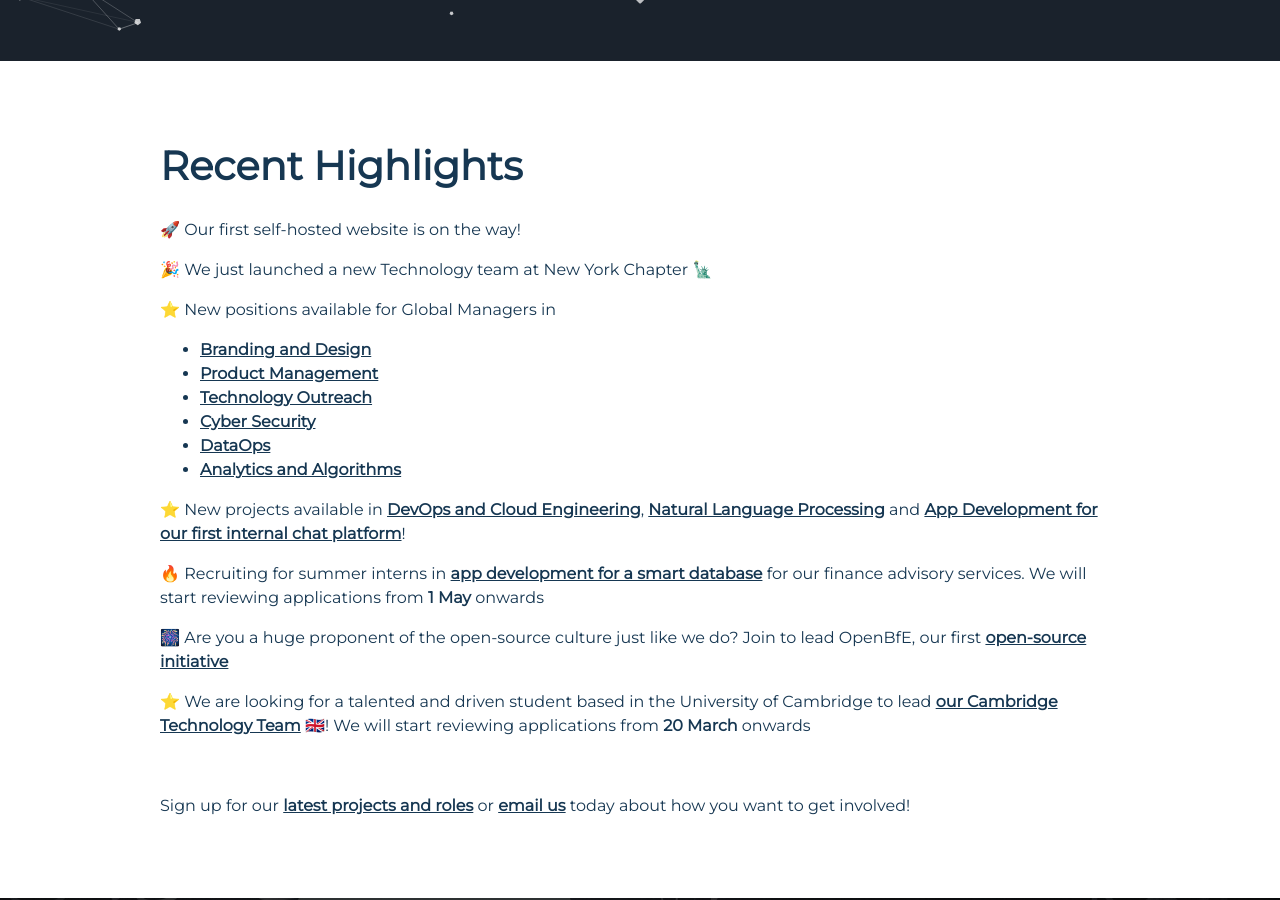
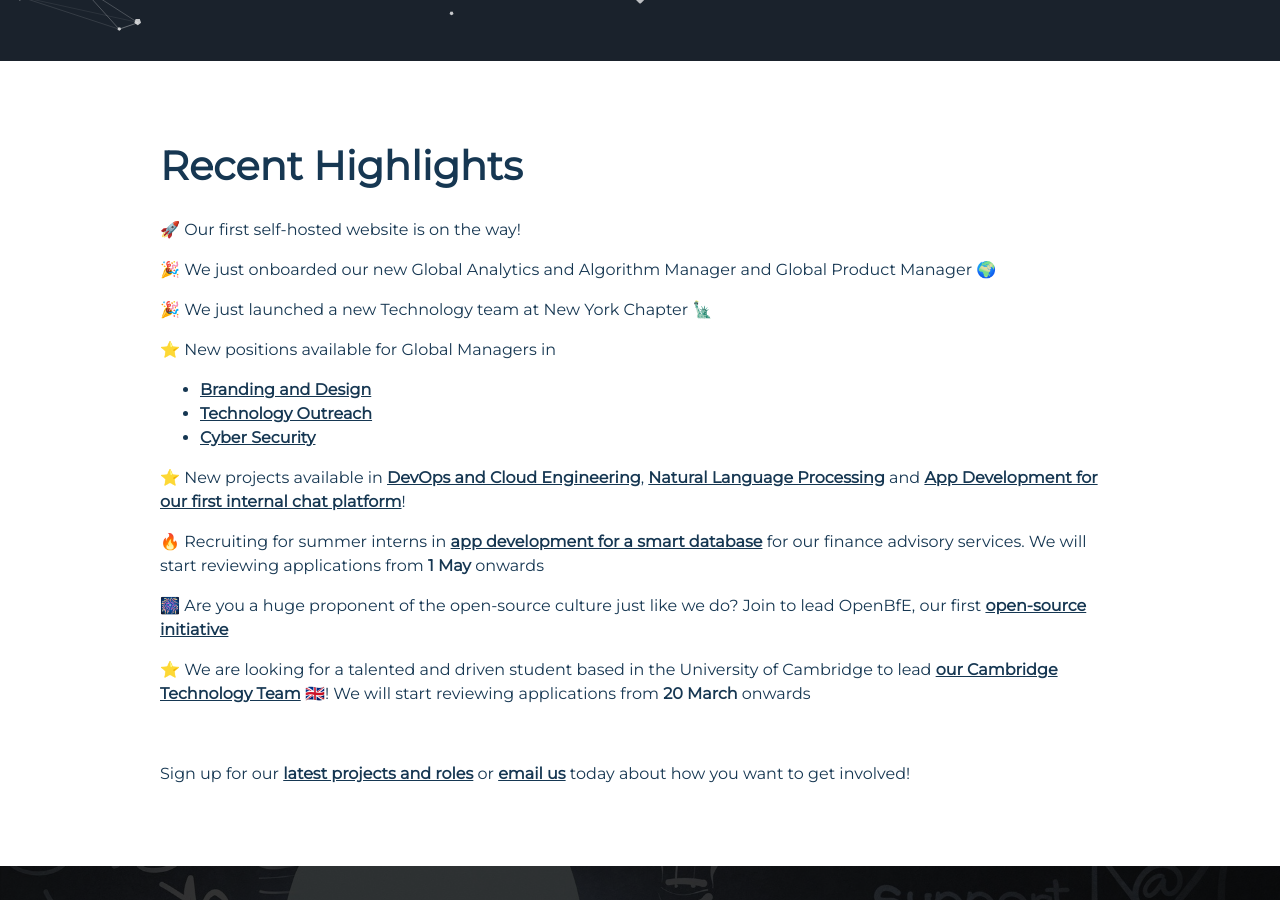
Before and after one commit to BfE-Technology/BfE-Technology.github.io, a Jekyll site: the page built from index.md, in a window 1280 px wide and 900 px high, scrolled down 839 px. Built offline with Jekyll 4.4.1, drawn with Linux system fonts in a browser that asks for light colours.

Commit message:
Update index.md

```diff
--- a/index.md
+++ b/index.md
@@ -10,15 +10,14 @@ layout: default
 
 🚀 Our first self-hosted website is on the way!
 
+🎉 We just onboarded our new Global Analytics and Algorithm Manager and Global Product Manager 🌍
+
 🎉 We just launched a new Technology team at New York Chapter 🗽
 
 ⭐ New positions available for Global Managers in
 - <a href="https://opps.bridgesforenterprise.com/global/technology/outreach/Global-Branding-and-Design-Manager/" target="_blank">Branding and Design</a>
-- <a href="https://opps.bridgesforenterprise.com/global/technology/Global-Product-Manager/" target="_blank">Product Management</a>
 - <a href="https://opps.bridgesforenterprise.com/global/technology/Global-Technology-Outreach-Manager/" target="_blank">Technology Outreach</a>
 - <a href="https://opps.bridgesforenterprise.com/global/technology/Global-Cyber-Security-Manager/" target="_blank">Cyber Security</a>
-- <a href="https://opps.bridgesforenterprise.com/global/technology/Global-DataOps-Manager/" target="_blank">DataOps</a>
-- <a href="https://opps.bridgesforenterprise.com/global/technology/Global-Analytics-and-Algorithms-Manager/" target="_blank">Analytics and Algorithms</a>
 
 ⭐ New projects available in <a href="https://opps.bridgesforenterprise.com/global/technology/DevOps-Project/" target="_blank">DevOps and Cloud Engineering</a>, <a href="https://opps.bridgesforenterprise.com/global/cambridge/singapore/new%20york/rotterdam/vancouver/technology/InvestorSelector-NLP-Project/" target="_blank">Natural Language Processing</a> and <a href="https://opps.bridgesforenterprise.com/global/technology/RocketChat-Project/" target="_blank">App Development for our first internal chat platform</a>!
 
```
